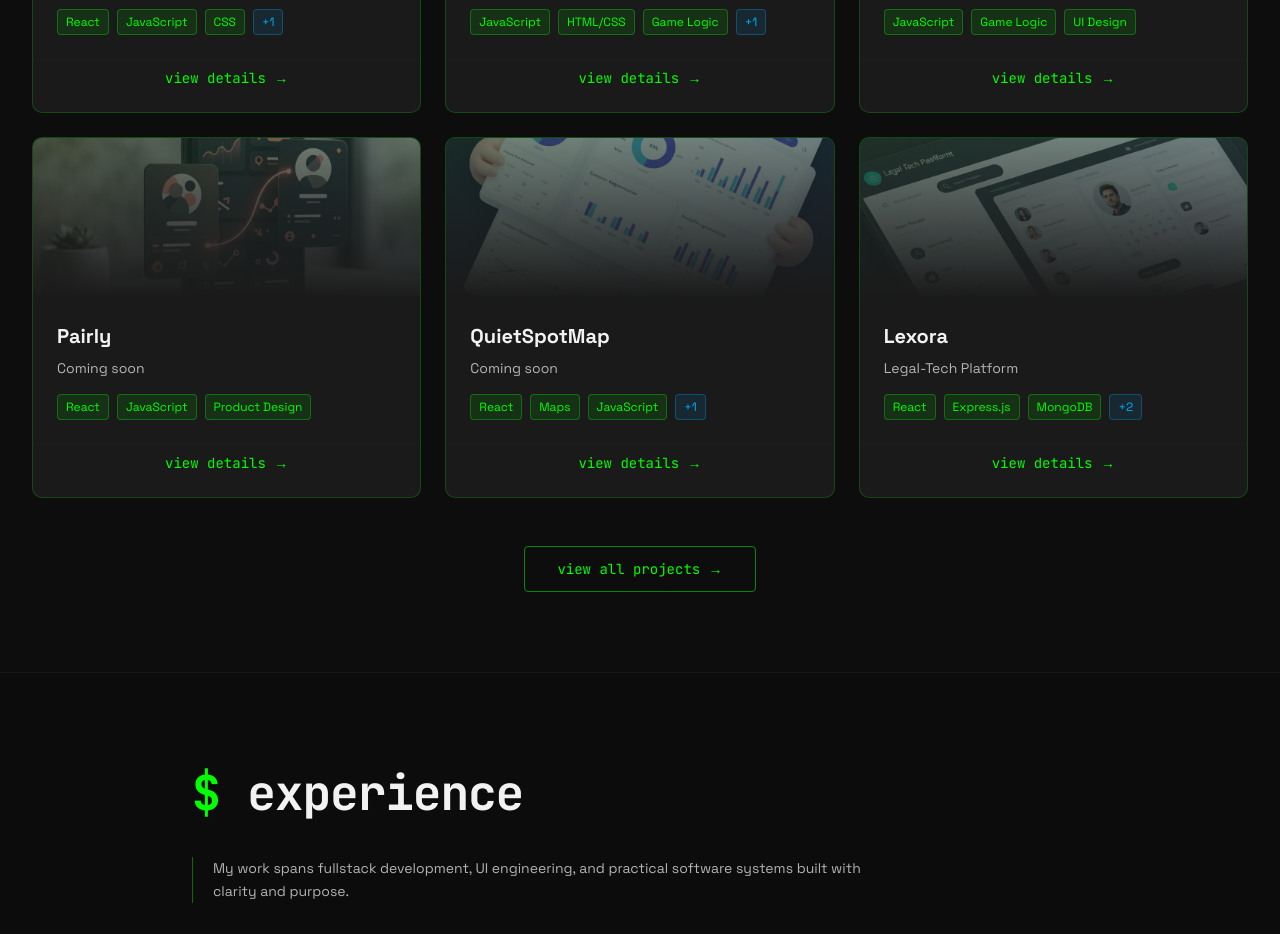
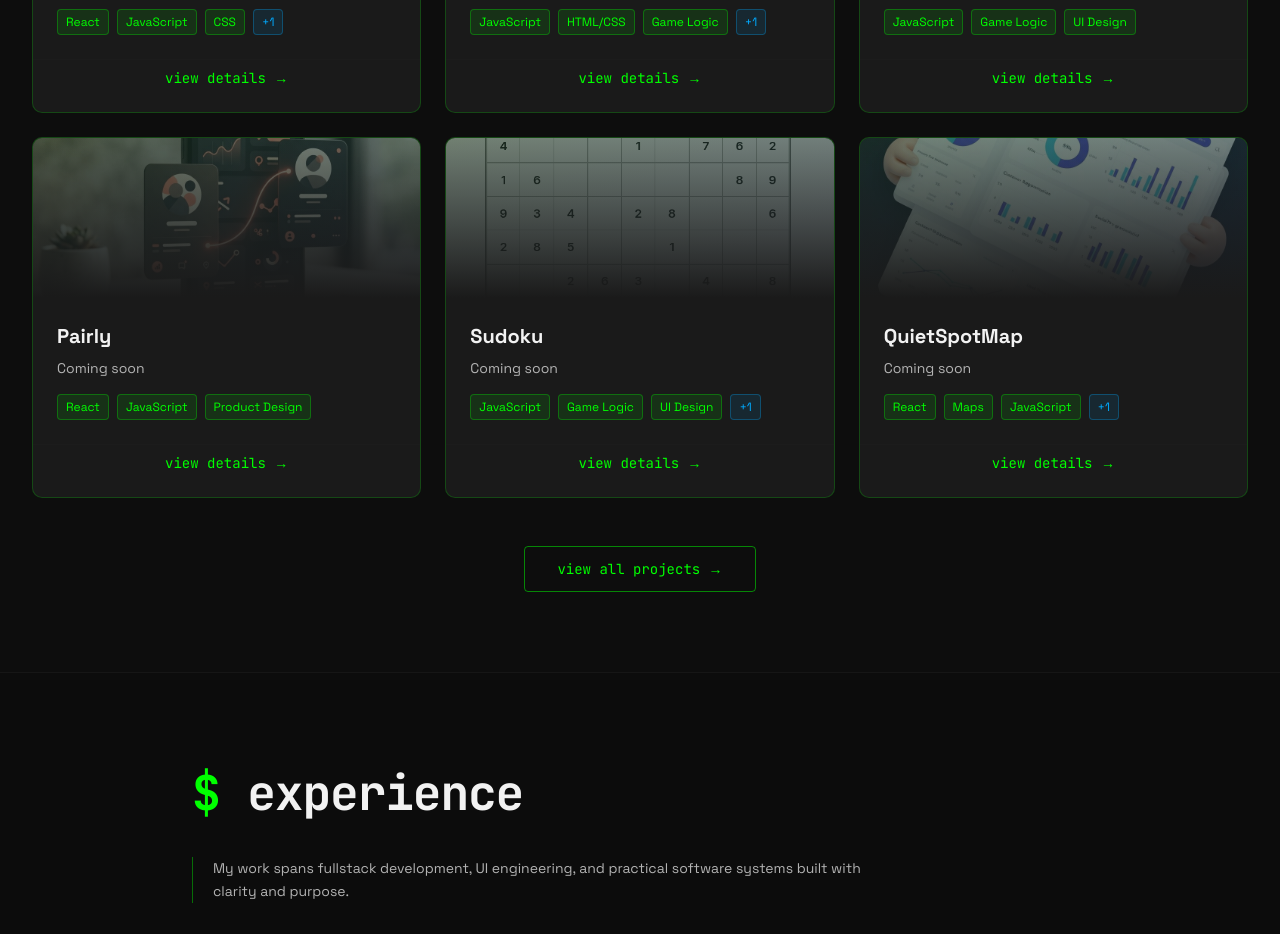
Before and after one commit to TahiraNawab123/portfolio-0r, a Next.js app: page / in a window 1280 px wide. Shown: the part 1880-2814 px from the top of the page. Built offline with nearby package versions, Linux system fonts and the light colour scheme.

Commit message:
Add Sudoku coming soon project

```diff
--- a/app/projects/page.tsx
+++ b/app/projects/page.tsx
@@ -62,6 +62,15 @@ const projectsData: Project[] = [
       "A social connection app concept focused on meaningful matches, approachable interactions, and a clean product experience. Coming soon.",
     techStack: ["React", "JavaScript", "Product Design"],
     image: "/pairly-project.png",
+  },
+  {
+    id: "sudoku",
+    title: "Sudoku",
+    shortDesc: "Coming soon",
+    description:
+      "A focused Sudoku experience currently in development, with a clean puzzle interface, adjustable difficulty, and thoughtful tools for solving at your own pace. Coming soon.",
+    techStack: ["JavaScript", "Game Logic", "UI Design", "Responsive Design"],
+    image: "/sudoku-project.png",
   },
   {
     id: "quietspotmap",
--- a/components/projects.tsx
+++ b/components/projects.tsx
@@ -61,6 +61,15 @@ const projectsData: Project[] = [
       "A social connection app concept focused on meaningful matches, approachable interactions, and a clean product experience. Coming soon.",
     techStack: ["React", "JavaScript", "Product Design"],
     image: "/pairly-project.png",
+  },
+  {
+    id: "sudoku",
+    title: "Sudoku",
+    shortDesc: "Coming soon",
+    description:
+      "A focused Sudoku experience currently in development, with a clean puzzle interface, adjustable difficulty, and thoughtful tools for solving at your own pace. Coming soon.",
+    techStack: ["JavaScript", "Game Logic", "UI Design", "Responsive Design"],
+    image: "/sudoku-project.png",
   },
   {
     id: "quietspotmap",
```
Also changed, not shown: public/sudoku-project.png (added).
